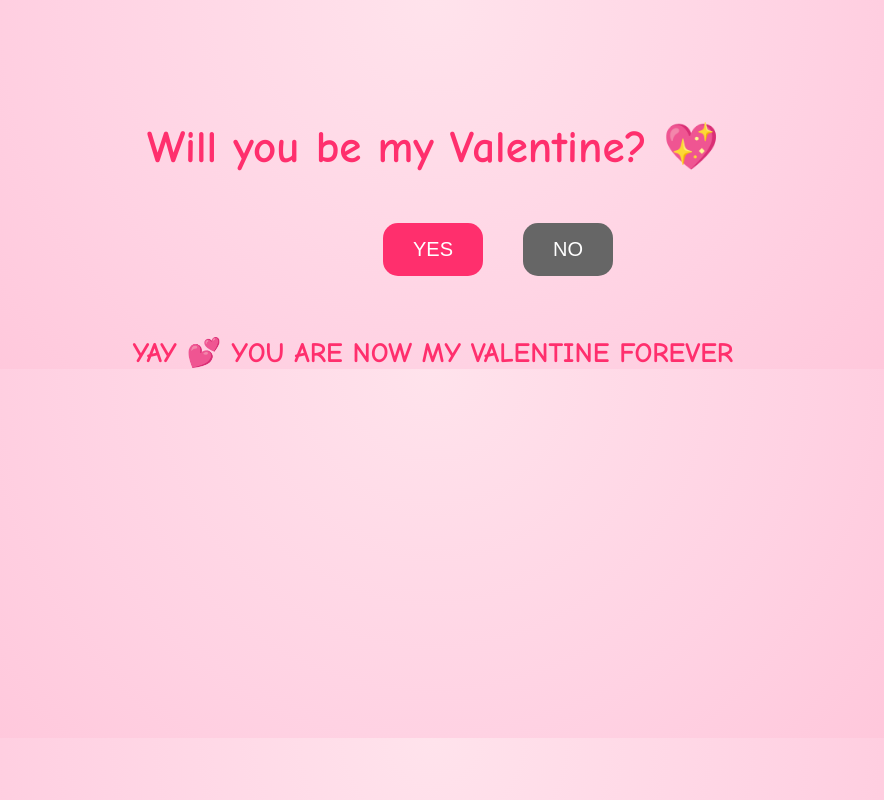
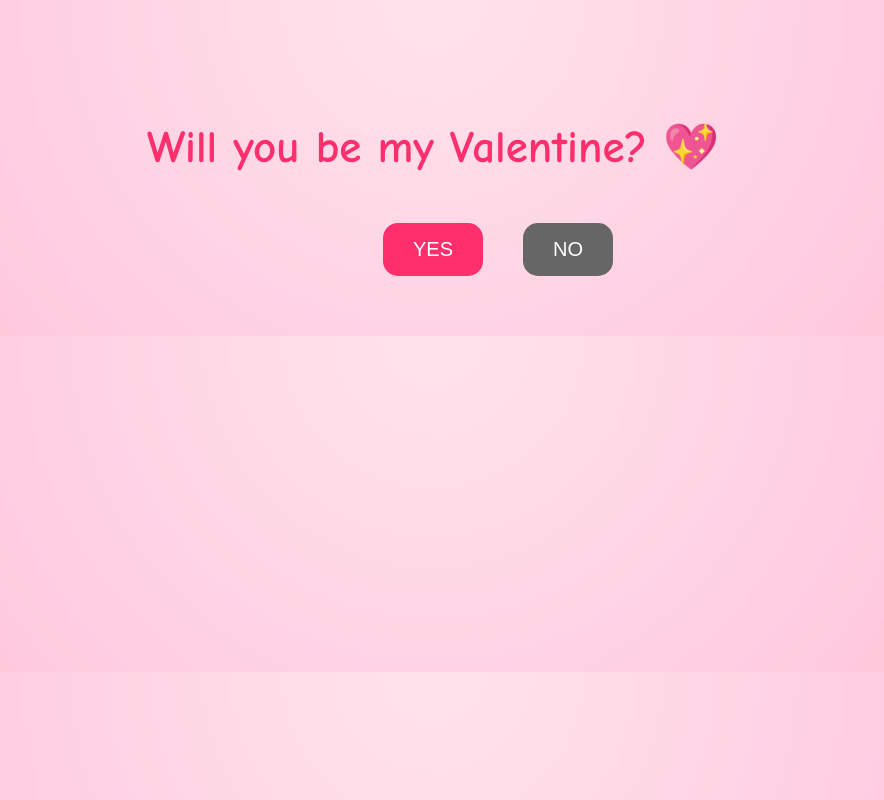
Before and after one commit to nguyencarol745/valentine, a plain HTML site: page index.html in a window 1280 px wide. Both pictures are taken after a click on the button "YES". Shown: the whole page, without its empty margins (207-1091 px from the left). Drawn offline with Linux system fonts and the light colour scheme.

Commit message:
Update index.html

```diff
--- a/index.html
+++ b/index.html
@@ -55,8 +55,7 @@ noBtn.onclick=move;
 
 function sayYes(){
   document.getElementById("result").innerHTML=
-  "YAY 💕 YOU ARE NOW MY VALENTINE FOREVER";
-}
+  valentine.jpeg
 </script>
 
 </body>
```
